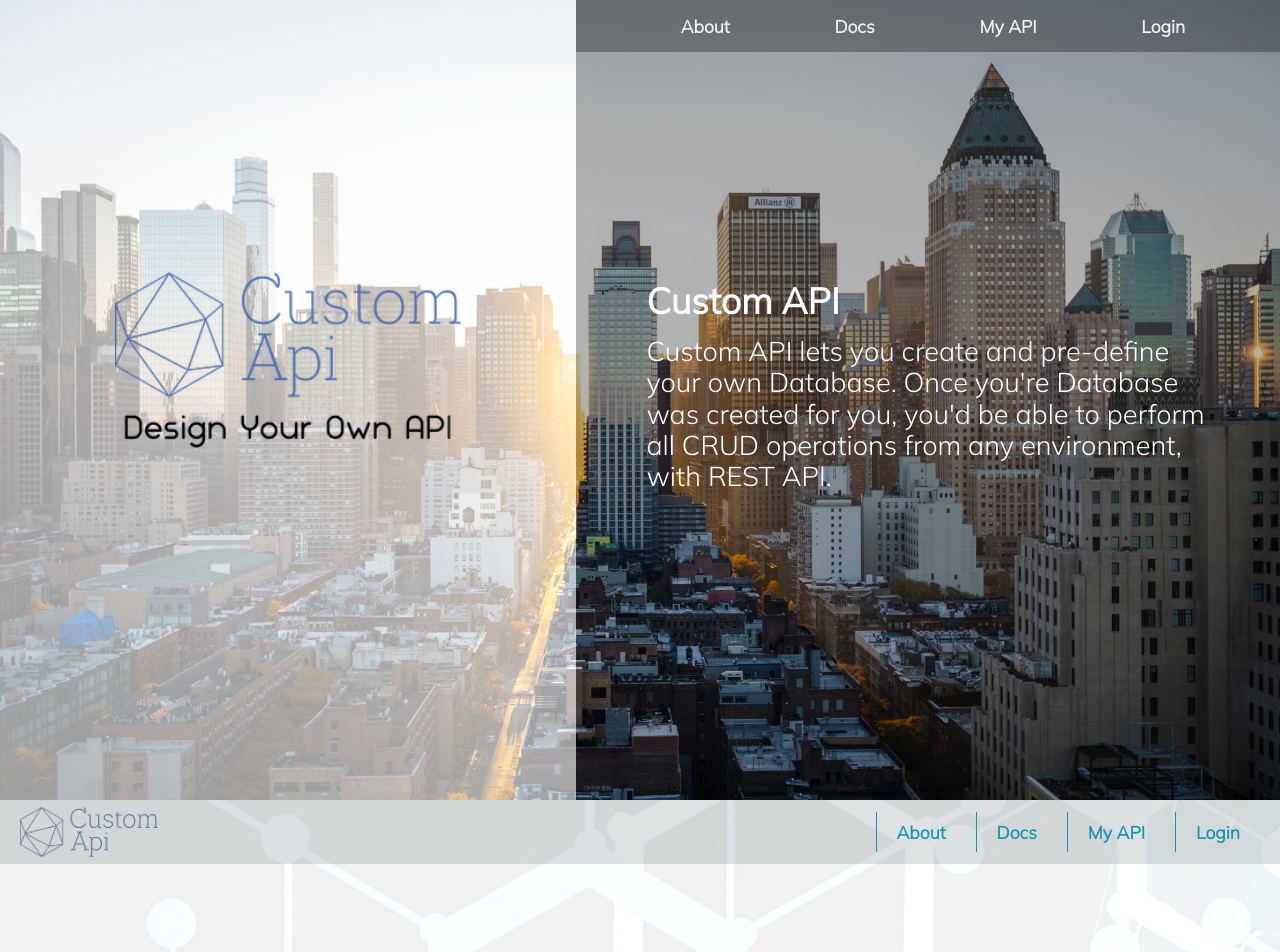
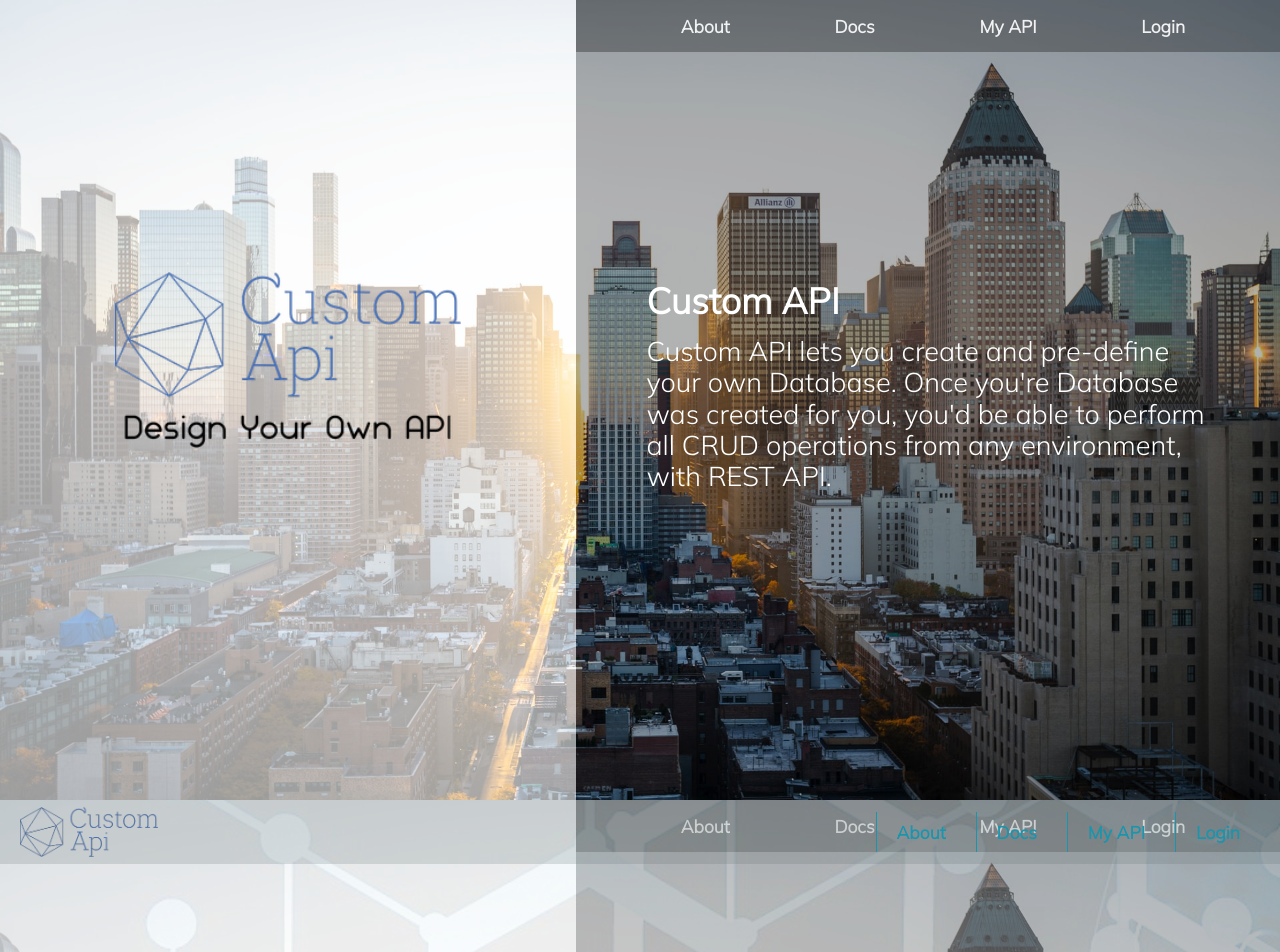
Before and after one commit to shmuelgb/custom_api, a React (Create React App) app in the folder client/: page / in a window 1280 px wide. Shown: the top 952 px of the page. Before the commit the page ends 800 px from the top, so only its background shows below. Built offline with nearby package versions, Linux system fonts and the light colour scheme; no server answers.

Commit message:
client-side redirect 404

```diff
--- a/client/src/App.jsx
+++ b/client/src/App.jsx
@@ -25,6 +25,7 @@ function App() {
           <Route path="/about" exact component={About} />
           <Route path="/dashboard" exact component={Dashboard} />
           <Route path="/docs" exact component={Documentation} />
+          <Route path="/*" exact component={Home} />
         </Router>
       </SessionProvider>
     </div>
```
